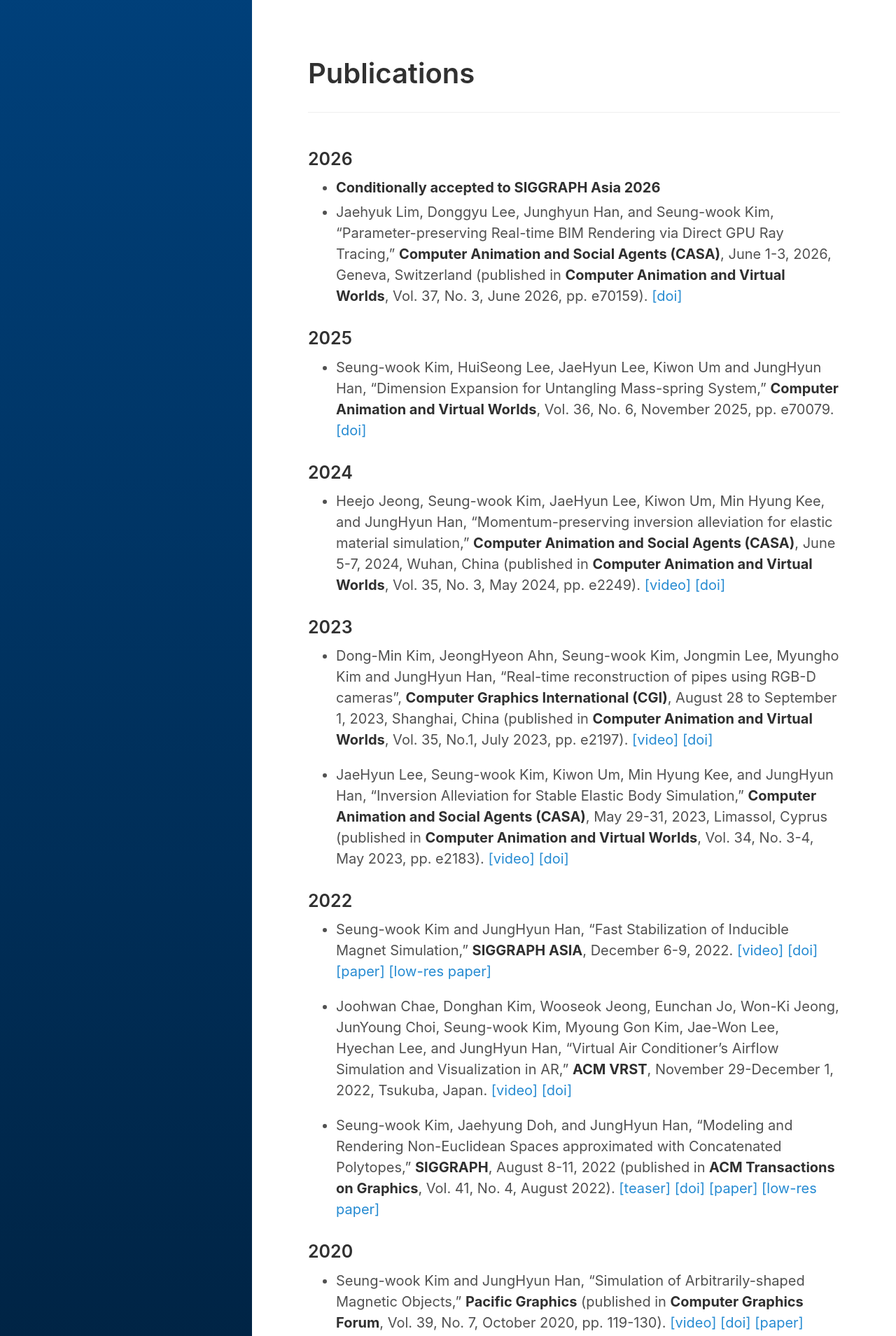
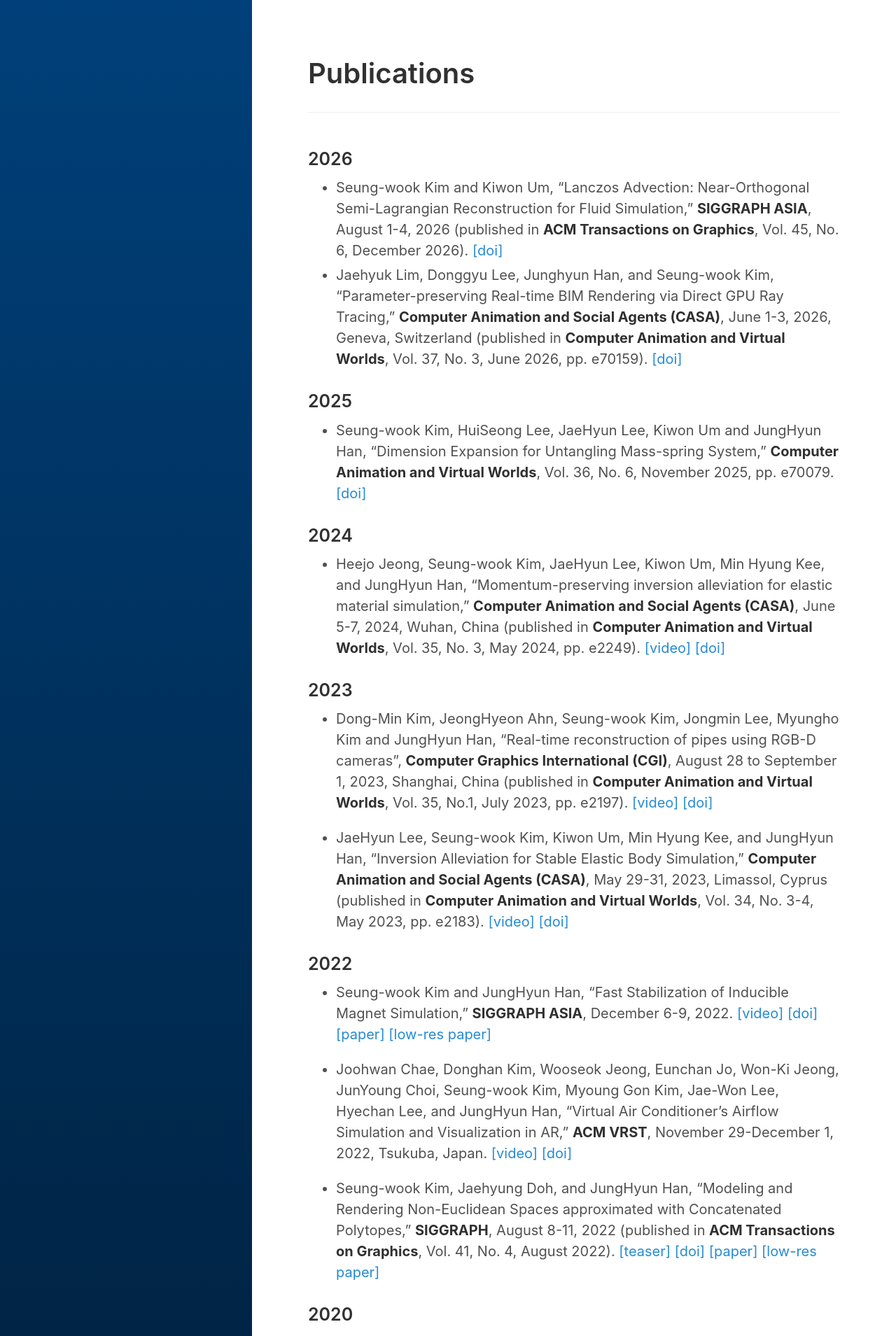
Before and after one commit to God-eunger/God-eunger.github.io, a Jekyll site: the page built from publications/index.md, in a window 1280 px wide. Shown: the top 1909 px of the page at 70% size. Built offline with Jekyll 4.4.1, drawn with Linux system fonts in a browser that asks for light colours.

Commit message:
Update index.md

```diff
--- a/publications/index.md
+++ b/publications/index.md
@@ -4,7 +4,7 @@
 ---
 
 ### 2026
- * **Conditionally accepted to SIGGRAPH Asia 2026**
+ * Seung-wook Kim and Kiwon Um, “Lanczos Advection: Near-Orthogonal Semi-Lagrangian Reconstruction for Fluid Simulation,” **SIGGRAPH ASIA**, August 1-4, 2026 (published in **ACM Transactions on Graphics**, Vol. 45, No. 6, December 2026). [[doi]](https://doi.org/10.1145/3842541)
  * Jaehyuk Lim, Donggyu Lee, Junghyun Han, and Seung-wook Kim, “Parameter-preserving Real-time BIM Rendering via Direct GPU Ray Tracing,” **Computer Animation and Social Agents (CASA)**, June 1-3, 2026, Geneva, Switzerland (published in **Computer Animation and Virtual Worlds**, Vol. 37, No. 3, June 2026, pp. e70159). [[doi]](https://doi.org/10.1002/cav.70159)
 
 ### 2025
```
